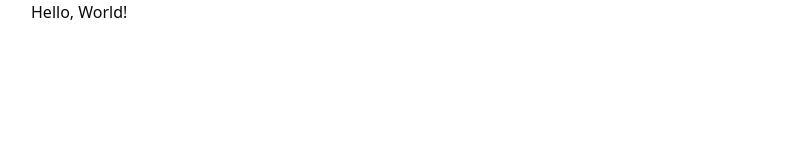
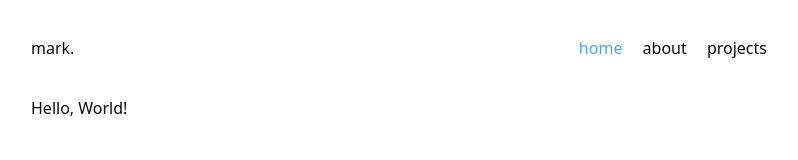
Before and after one commit to markslorach/www, an Astro site: page / in a window 1280 px wide. Shown: the whole page, without its empty margins (241-1039 px from the left). Built offline with nearby package versions, Linux system fonts and the light colour scheme; Astro itself is replaced by a stand-in of ours.

Commit message:
Create initial header component with active pathname styling

```diff
--- /dev/null
+++ b/src/components/Header.astro
@@ -0,0 +1,35 @@
+---
+import { cn } from "@/lib/utils";
+
+type NavLink = {
+    title: string;
+    href: string;
+};
+
+const navLinks: NavLink[] = [
+    { title: "home", href: "/" },
+    { title: "about", href: "/about" },
+    { title: "projects", href: "/projects" },
+];
+
+const pathname = Astro.url.pathname;
+---
+
+<header class="h-24 flex items-center justify-between">
+    <span>mark.</span>
+
+    <nav class="space-x-4">
+        {
+            navLinks.map((link) => (
+                <a
+                    class={cn({
+                        "text-blue-400": pathname === link.href,
+                    })}
+                    href={link.href}
+                >
+                    {link.title}
+                </a>
+            ))
+        }
+    </nav>
+</header>
--- a/src/layouts/MainLayout.astro
+++ b/src/layouts/MainLayout.astro
@@ -1,4 +1,5 @@
 ---
+import Header from "@/components/Header.astro";
 import "../styles/global.css";
 ---
 
@@ -8,12 +9,14 @@ import "../styles/global.css";
         <link rel="icon" type="image/svg+xml" href="/favicon.svg" />
         <meta name="viewport" content="width=device-width" />
         <title>Mark Slorach</title>
-        <meta name="description" content="Software Developer from Scotland.">
-
+        <meta name="description" content="Software Developer from Scotland." />
     </head>
     <body>
-        <main class="max-w-3xl mx-auto px-4">
-            <slot />
-        </main>
+        <div class="max-w-3xl mx-auto px-4 min-h-dvh">
+            <Header />
+            <main>
+                <slot />
+            </main>
+        </div>
     </body>
 </html>
```
